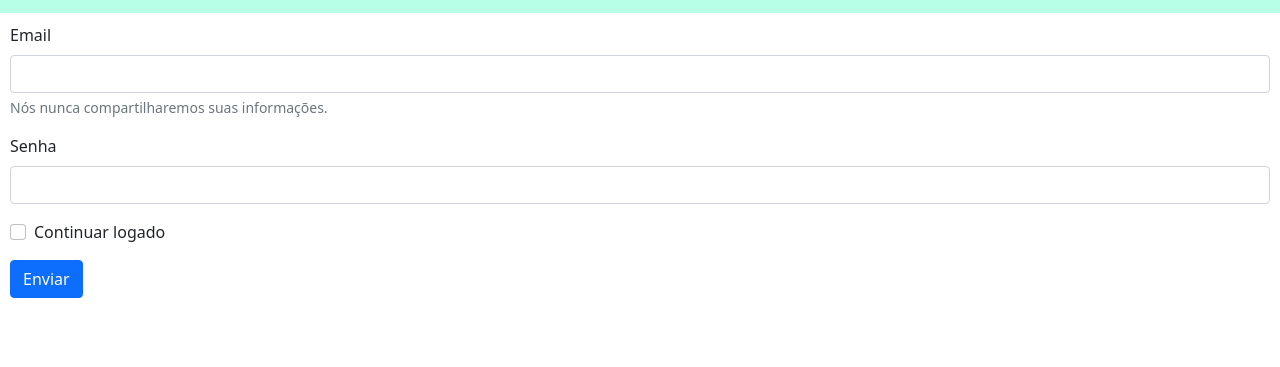
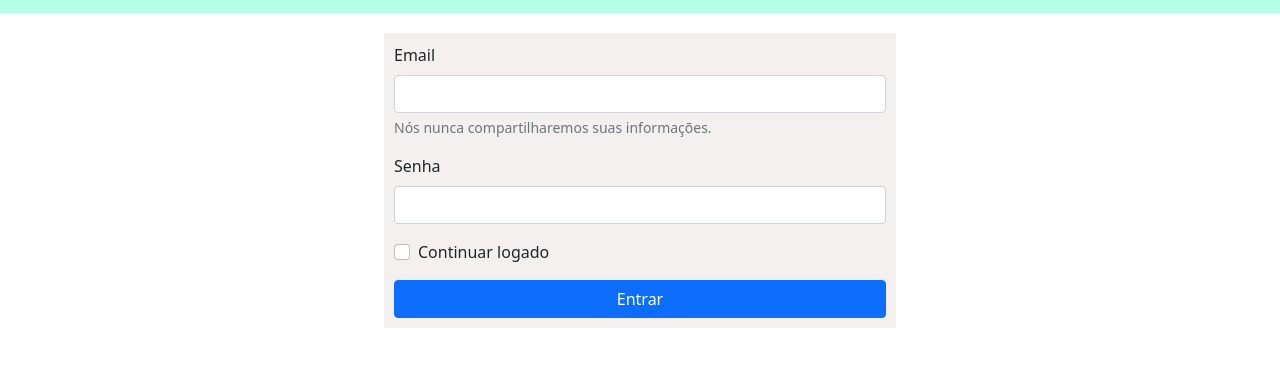
Before and after one commit to luiseixas/project-one-training, a plain HTML site: page index.html in a window 1280 px wide. Shown: the part 63-430 px from the top of the page. Drawn offline with nearby package versions, Linux system fonts and the light colour scheme.

Commit message:
ajustes no forms

```diff
--- a/index.html
+++ b/index.html
@@ -26,7 +26,7 @@
           <input type="checkbox" class="form-check-input" id="exampleCheck1">
           <label class="form-check-label" for="exampleCheck1">Continuar logado</label>
         </div>
-        <button type="submit" class="btn btn-primary">Enviar</button>
+        <button type="submit" class="btn btn-primary">Entrar</button>
       </form>
 </body>
 </html>
--- a/style.css
+++ b/style.css
@@ -10,5 +10,9 @@ header {
 
 #login {
     padding: 10px;
-
+    display: flex;
+    flex-direction: column;
+    width: 40%;
+    margin: 20px auto;
+    background: rgb(245, 240, 240);
 }
```
